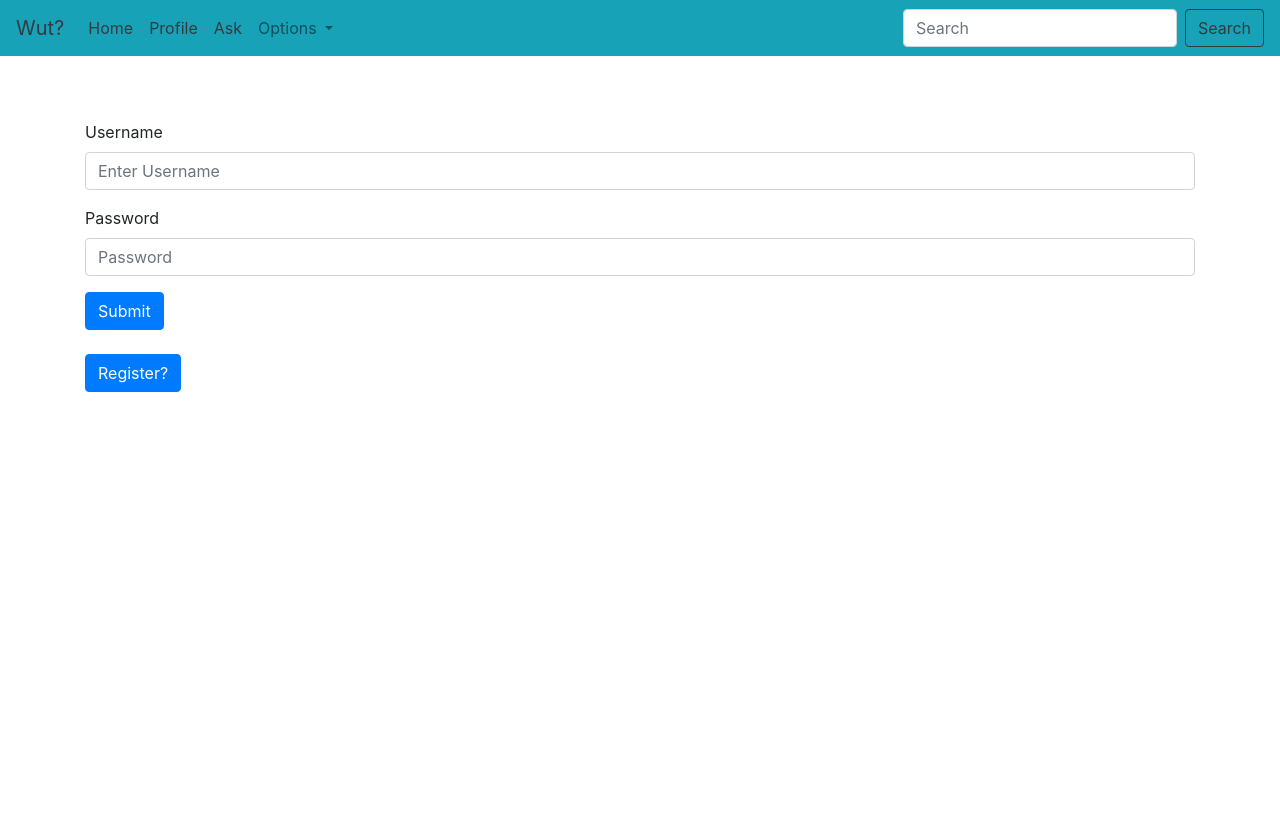
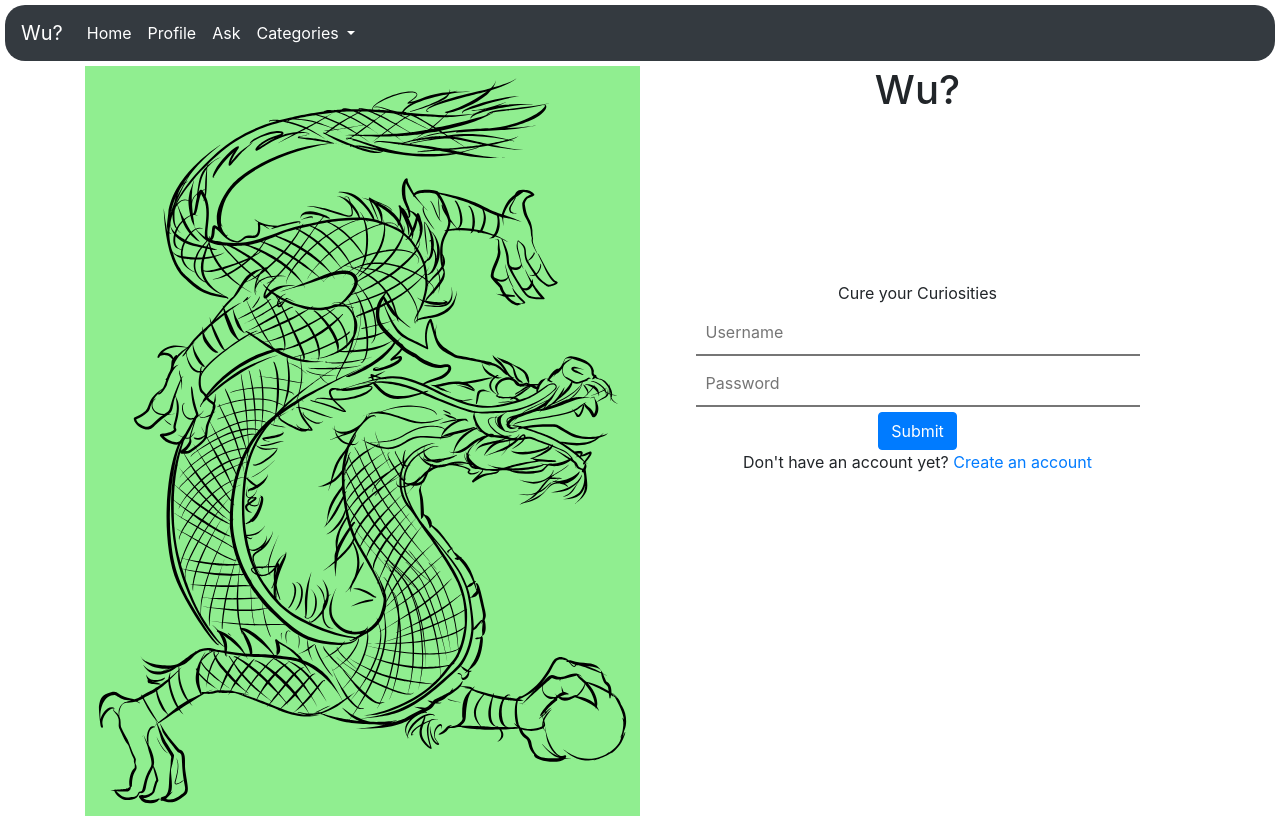
Before and after one commit to cod1r/wutquestionmark, a PHP site: page /login.php in a window 1280 px wide. Before the commit the page ends 392 px from the top, so only its background shows below. Run offline with PHP 8.4, Linux system fonts and the light colour scheme; data that the repository does not hold is empty.

Commit message:
redesigned login page

```diff
--- a/homepage/home.html
+++ b/homepage/home.html
@@ -8,9 +8,9 @@
         <?php require './includes/nav_bar.php';?>
         <div class="container" style="padding-top: 10px;">
             <div class="title">
-                <h1>Wut?</h1>
+                <h1>Wu?</h1>
                 <p>
-                    just questions and answers.
+                    just core subject related questions and answers.
                 </p>
             </div>
             <div class="container" style="text-align: center; font-weight: bold;">
--- a/includes/nav_bar.php
+++ b/includes/nav_bar.php
@@ -1,37 +1,33 @@
       <?php
-      echo '<nav class="navbar navbar-expand-lg navbar-light bg-info">
-            <a class="navbar-brand text-dark" href="#">Wut?</a>
+      echo '<nav class="navbar navbar-expand-lg navbar-dark bg-dark" style="border-radius: 20px; margin: 5px;">
+            <a class="navbar-brand" href="#">Wu?</a>
             <button class="navbar-toggler" type="button" data-toggle="collapse" data-target="#navbarSupportedContent" aria-controls="navbarSupportedContent" aria-expanded="false" aria-label="Toggle navigation">
               <span class="navbar-toggler-icon"></span>
             </button>
-
             <div class="collapse navbar-collapse" id="navbarSupportedContent">
               <ul class="navbar-nav mr-auto">
                 <li class="nav-item active">
-                  <a class="nav-link text-dark" href="/index.php">Home</a>
+                  <a class="nav-link" href="/index.php">Home</a>
                 </li>
-                <li class="nav-item">
-                  <a class="nav-link text-dark" href="/login.php">Profile</a>
+                <li class="nav-item active">
+                  <a class="nav-link" href="/login.php">Profile</a>
                 </li>
-                <li class="nav-item">
-                  <a class="nav-link text-dark" href="./ask.php">Ask</a>
+                <li class="nav-item active">
+                  <a class="nav-link" href="./ask.php">Ask</a>
                 </li>
-                <li class="nav-item dropdown">
+                <li class="nav-item dropdown active">
                   <a class="nav-link dropdown-toggle" href="#" id="navbarDropdown" role="button" data-toggle="dropdown" aria-haspopup="true" aria-expanded="false">
-                    Options
+                    Categories
                   </a>
                   <div class="dropdown-menu" aria-labelledby="navbarDropdown">
-                    <a class="dropdown-item" href="#">Action</a>
-                    <a class="dropdown-item" href="#">Another action</a>
-                    <div class="dropdown-divider"></div>
-                    <a class="dropdown-item" href="#">Something else here</a>
+                    <a class="dropdown-item" href="#">Math</a>
+                    <a class="dropdown-item" href="#">Science</a>
+                    <a class="dropdown-item" href="#">English</a>
+                    <a class="dropdown-item" href="#">Social Studies</a>
+                    <a class="dropdown-item" href="#">Computer Science</a>
                   </div>
                 </li>
               </ul>
-              <form class="form-inline my-2 my-lg-0">
-                <input class="form-control mr-sm-2" type="search" placeholder="Search" aria-label="Search">
-                <button class="btn btn-outline-dark my-2 my-sm-0" type="submit">Search</button>
-              </form>
             </div>
           </nav>'
           ?>
--- /dev/null
+++ b/login/login.css
@@ -0,0 +1,34 @@
+.imageLogin{
+    background-color: lightgreen;
+}
+
+.Login{
+
+}
+
+.LoginArea{
+    text-align: center;
+    column-count: 2;
+    column-gap: 0;
+}
+
+input{
+    border-top: 0;
+    border-left: 0;
+    border-right: 0;
+    border-bottom: 1;
+    display: block;
+    margin-left: 10%;
+    margin-top: 5px;
+    margin-bottom: 5px;
+    padding: 10px;
+    width: 80%;
+}
+
+input:focus{
+    outline: none;
+}
+
+form{
+    margin-top: 20%;
+}
--- a/login/login.html
+++ b/login/login.html
@@ -2,25 +2,24 @@
 <html>
     <head>
         <?php require './includes/head_tags.php'; ?>
-        <link rel="stylesheet" href="/login/login.css">
+        <link rel="stylesheet" href="./login/login.css">
     </head>
     <body>
         <?php require './includes/nav_bar.php'; ?>
-        <div class="container" style="padding-top: 5%;">
-            <div>
-                <form action="./login.php" method="POST" autocomplete="off">
-                        <div class="form-group">
-                          <label for="exampleInputEmail1">Username</label>
-                          <input type="username" class="form-control" id="exampleInputEmail1" aria-describedby="usernameHelp" placeholder="Enter Username" name="username">
-                        </div>
-                        <div class="form-group">
-                          <label for="exampleInputPassword1">Password</label>
-                          <input type="password" class="form-control" id="exampleInputPassword1" placeholder="Password" name="password">
-                        </div>
-                        <button type="submit" class="btn btn-primary">Submit</button>
-                      </form>
-                      <br>
-                <button type="button" class="btn btn-primary"><a href="register.php" style="color: white; text-decoration: none;">Register?</a></button>
+        <div class="container LoginArea" >
+          <div class="imageLogin"><img src="./assets/1546121659.svg" alt=""></div>
+          <h1>Wu?</h1>
+          <br>
+          <br>
+            <div class="Login">
+                    <form action="./login.php" method="POST" autocomplete="off">
+                      Cure your Curiosities
+                      <input type="username" placeholder="Username" name="username">
+                      <input type="password" placeholder="Password" name="password">
+                      <button type="submit" class="btn btn-primary">Submit</button>
+                    </form>
+                    Don't have an account yet?
+                    <a href="register.php" style="text-decoration: none;">Create an account</a>
             </div>
         </div>
     </body>
```
Also changed, not shown: README.md, assets/1546121659.svg (added).
